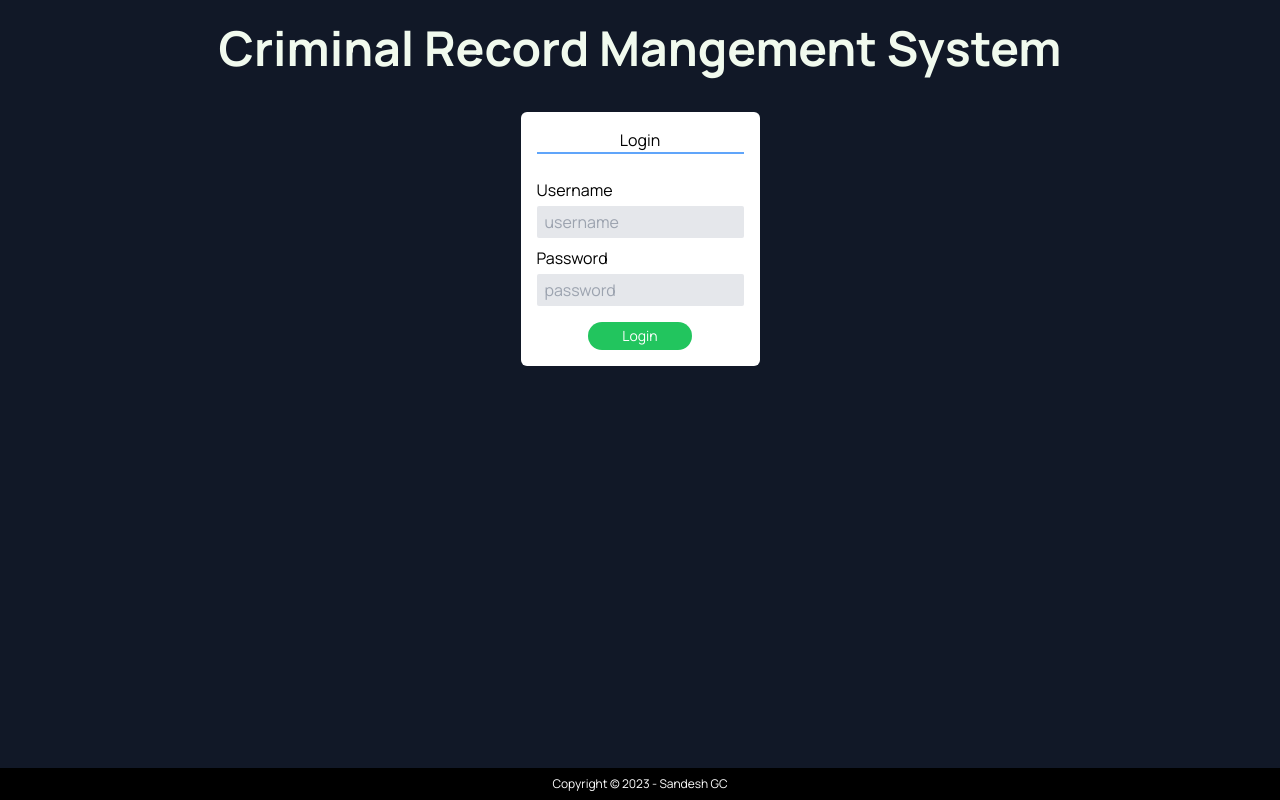
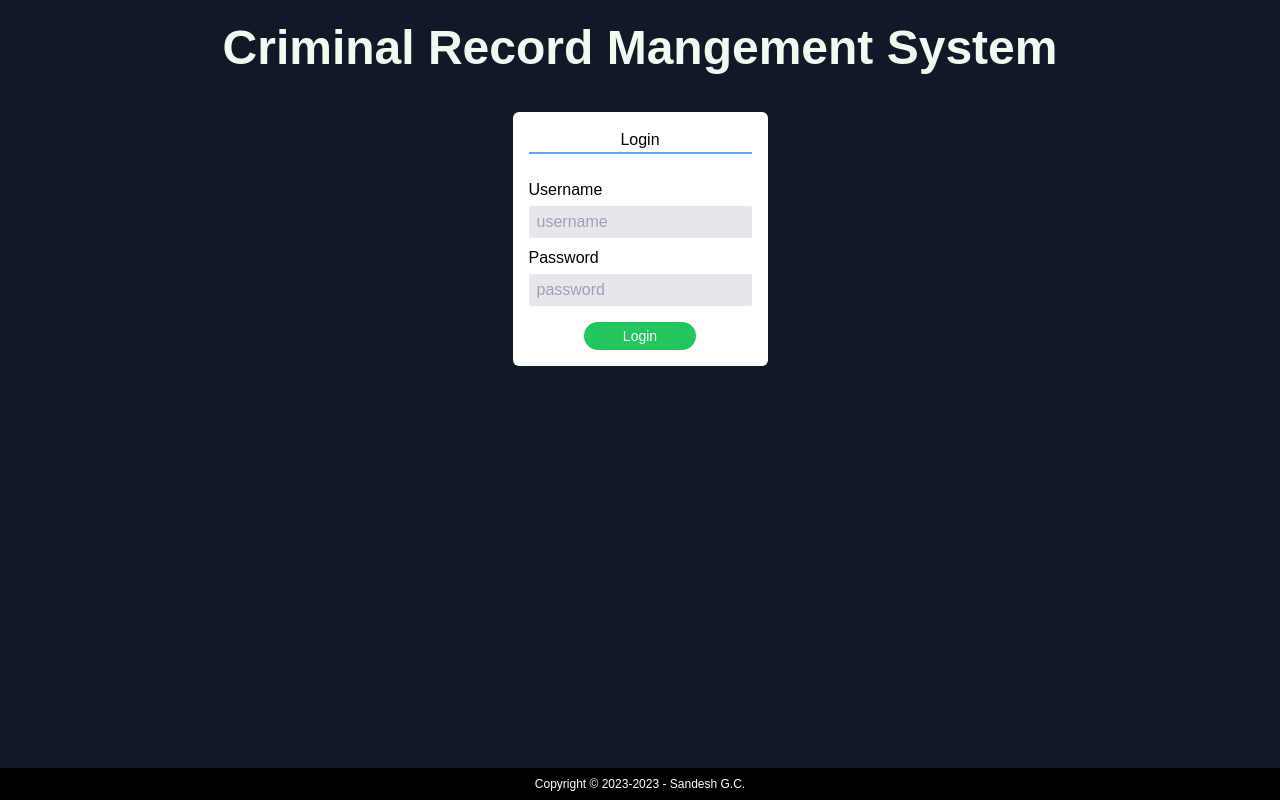
Before and after one commit to gcsandesh/Criminal-Record-Management-System, a React (Vite) app in the folder client/: page / in a window 1280 px wide. Built offline with nearby package versions, Linux system fonts and the light colour scheme.

Commit message:
fix: change font and footer copyright information

```diff
--- a/client/index.html
+++ b/client/index.html
@@ -6,10 +6,11 @@
         <link rel="preconnect" href="https://fonts.googleapis.com" />
         <link rel="preconnect" href="https://fonts.gstatic.com" crossorigin />
         <link
-            href="https://fonts.googleapis.com/css2?family=Manrope:wght@200;300;400;500;600;700;800&family=Roboto+Mono&display=swap"
+            href="https://fonts.googleapis.com/css2?family=Noto+Sans:ital,wght@0,100..900;1,100..900&display=swap"
             rel="stylesheet"
         />
 
+        <!-- favicon  -->
         <link
             rel="apple-touch-icon"
             sizes="180x180"
@@ -27,9 +28,12 @@
             sizes="16x16"
             href="/favicon-16x16.png"
         />
+        <!-- manifest -->
         <link rel="manifest" href="/site.webmanifest" />
 
         <meta name="viewport" content="width=device-width, initial-scale=1.0" />
+
+        <!-- title -->
         <title>CRMS</title>
     </head>
     <body>
--- a/client/src/components/Footer.jsx
+++ b/client/src/components/Footer.jsx
@@ -1,9 +1,12 @@
 import React from "react";
 
 export default function Footer() {
+	const currentYear = new Date().getFullYear();
+
 	return (
 		<footer className="text-center mt-auto text-xs bg-black text-white p-2">
-			Copyright &copy; 2023 - Sandesh GC
+			Copyright &copy; 2023-{currentYear} -{" "}
+			<a href="https://gcsandesh.me" target="_blank">Sandesh G.C.</a>
 		</footer>
 	);
 }
```
Also changed, not shown: client/public/site.webmanifest.
